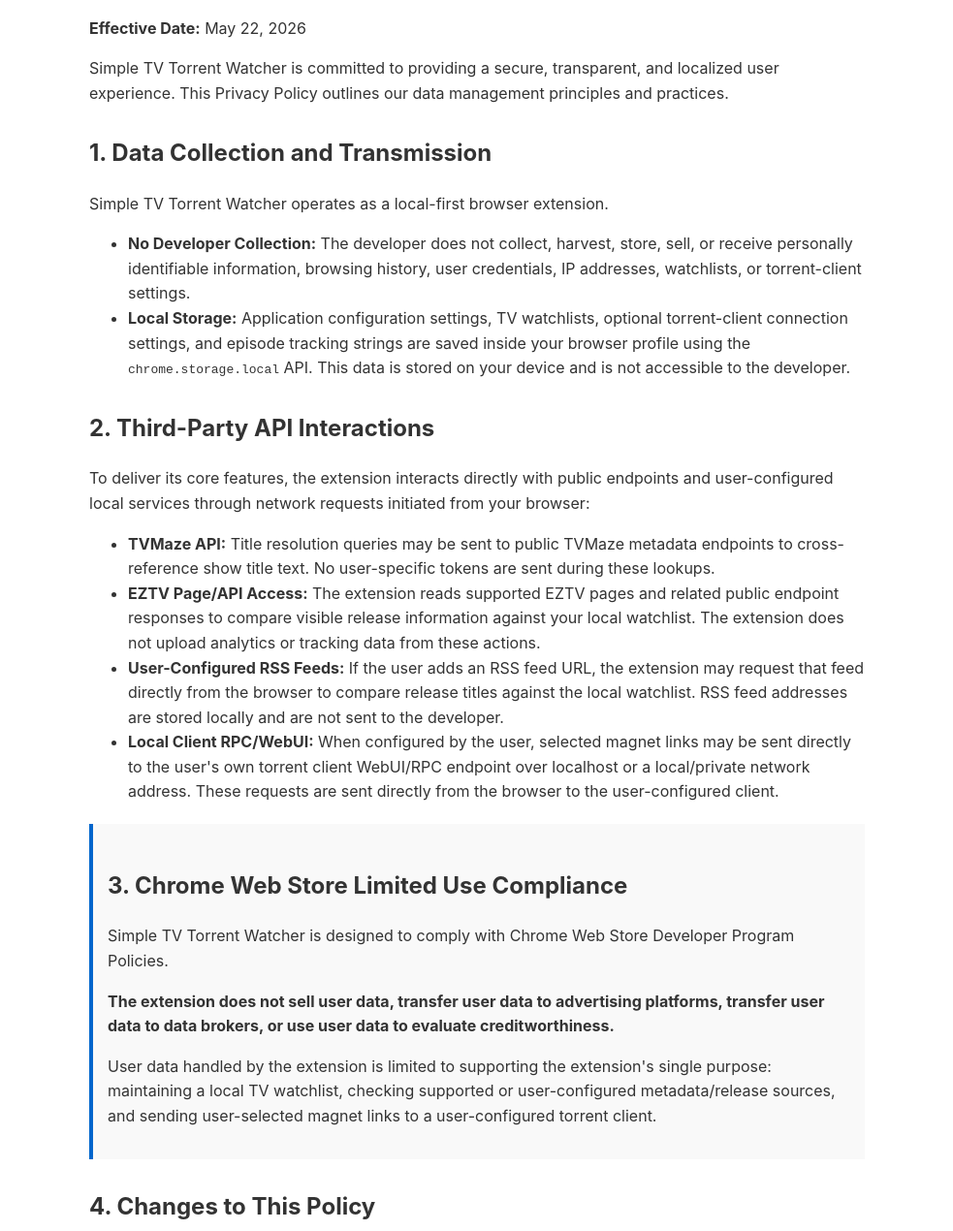
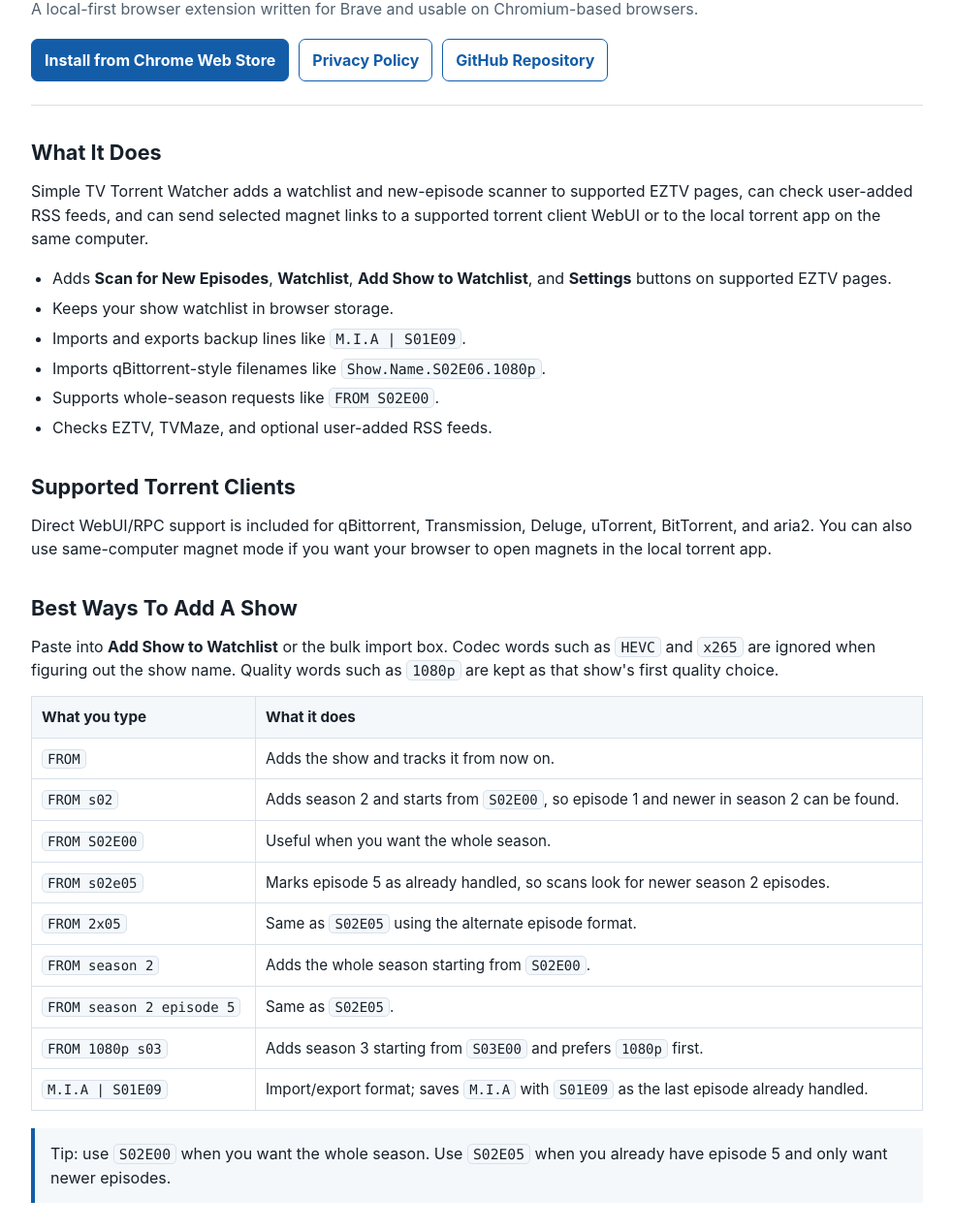
Before and after one commit to sjustaguy-lgtm/simple-tv-torrent-watcher, a plain HTML site: page index.html in a window 1280 px wide. Shown: the part 108-1378 px from the top of the page at 97% size, without its empty margins (148-1131 px from the left). Drawn offline with Linux system fonts and the light colour scheme.

Commit message:
Add public project page

```diff
--- a/index.html
+++ b/index.html
@@ -1,51 +1,184 @@
 <!DOCTYPE html>
 <html lang="en">
 <head>
-    <meta charset="UTF-8">
-    <meta name="viewport" content="width=device-width, initial-scale=1.0">
-    <title>Privacy Policy - Simple TV Torrent Watcher</title>
-    <style>
-        body { font-family: -apple-system, BlinkMacSystemFont, "Segoe UI", Roboto, sans-serif; line-height: 1.6; max-width: 800px; margin: 40px auto; padding: 0 20px; color: #333; }
-        h1 { border-bottom: 2px solid #eaeaea; padding-bottom: 10px; }
-        h2 { margin-top: 30px; }
-        .highlight-box { background-color: #f9f9f9; border-left: 4px solid #0066cc; padding: 15px; margin: 20px 0; }
-    </style>
+  <meta charset="UTF-8">
+  <meta name="viewport" content="width=device-width, initial-scale=1.0">
+  <title>Simple TV Torrent Watcher</title>
+  <style>
+    :root {
+      color-scheme: light;
+      --ink: #17202a;
+      --muted: #51606f;
+      --line: #d8e1ea;
+      --blue: #135da8;
+      --soft: #f4f8fb;
+    }
+    body {
+      margin: 0;
+      font-family: -apple-system, BlinkMacSystemFont, "Segoe UI", Roboto, Arial, sans-serif;
+      line-height: 1.55;
+      color: var(--ink);
+      background: #ffffff;
+    }
+    main {
+      max-width: 920px;
+      margin: 0 auto;
+      padding: 40px 20px 56px;
+    }
+    header {
+      border-bottom: 1px solid var(--line);
+      padding-bottom: 24px;
+      margin-bottom: 28px;
+    }
+    h1 {
+      font-size: clamp(2rem, 4vw, 3rem);
+      line-height: 1.1;
+      margin: 0 0 12px;
+    }
+    h2 {
+      margin: 32px 0 10px;
+      font-size: 1.35rem;
+    }
+    p {
+      margin: 0 0 14px;
+    }
+    a {
+      color: var(--blue);
+      font-weight: 650;
+    }
+    ul {
+      padding-left: 22px;
+    }
+    li {
+      margin: 6px 0;
+    }
+    table {
+      width: 100%;
+      border-collapse: collapse;
+      margin: 14px 0;
+      font-size: 0.95rem;
+    }
+    th, td {
+      border: 1px solid var(--line);
+      padding: 9px 10px;
+      vertical-align: top;
+      text-align: left;
+    }
+    th {
+      background: var(--soft);
+    }
+    code {
+      background: var(--soft);
+      border: 1px solid var(--line);
+      border-radius: 5px;
+      padding: 1px 5px;
+      font-family: ui-monospace, SFMono-Regular, Menlo, Consolas, monospace;
+      font-size: 0.92em;
+    }
+    .links {
+      display: flex;
+      flex-wrap: wrap;
+      gap: 10px;
+      margin-top: 18px;
+    }
+    .button {
+      display: inline-block;
+      border: 1px solid var(--blue);
+      border-radius: 7px;
+      padding: 9px 13px;
+      text-decoration: none;
+      background: var(--blue);
+      color: #ffffff;
+    }
+    .button.secondary {
+      background: #ffffff;
+      color: var(--blue);
+    }
+    .note {
+      background: var(--soft);
+      border-left: 4px solid var(--blue);
+      padding: 14px 16px;
+      margin: 18px 0;
+    }
+    .muted {
+      color: var(--muted);
+    }
+  </style>
 </head>
 <body>
+  <main>
+    <header>
+      <h1>Simple TV Torrent Watcher</h1>
+      <p class="muted">A local-first browser extension written for Brave and usable on Chromium-based browsers.</p>
+      <div class="links">
+        <a class="button" href="https://chromewebstore.google.com/detail/kdmhdojmjaececadkhjgkcfalgjnfahi?utm_source=item-share-cb">Install from Chrome Web Store</a>
+        <a class="button secondary" href="privacy-policy.html">Privacy Policy</a>
+        <a class="button secondary" href="https://github.com/sjustaguy-lgtm/simple-tv-torrent-watcher">GitHub Repository</a>
+      </div>
+    </header>
 
-    <h1>Privacy Policy for Simple TV Torrent Watcher</h1>
-    <p><strong>Effective Date:</strong> May 22, 2026</p>
+    <section>
+      <h2>What It Does</h2>
+      <p>Simple TV Torrent Watcher adds a watchlist and new-episode scanner to supported EZTV pages, can check user-added RSS feeds, and can send selected magnet links to a supported torrent client WebUI or to the local torrent app on the same computer.</p>
+      <ul>
+        <li>Adds <strong>Scan for New Episodes</strong>, <strong>Watchlist</strong>, <strong>Add Show to Watchlist</strong>, and <strong>Settings</strong> buttons on supported EZTV pages.</li>
+        <li>Keeps your show watchlist in browser storage.</li>
+        <li>Imports and exports backup lines like <code>M.I.A | S01E09</code>.</li>
+        <li>Imports qBittorrent-style filenames like <code>Show.Name.S02E06.1080p</code>.</li>
+        <li>Supports whole-season requests like <code>FROM S02E00</code>.</li>
+        <li>Checks EZTV, TVMaze, and optional user-added RSS feeds.</li>
+      </ul>
+    </section>
 
-    <p>Simple TV Torrent Watcher is committed to providing a secure, transparent, and localized user experience. This Privacy Policy outlines our data management principles and practices.</p>
+    <section>
+      <h2>Supported Torrent Clients</h2>
+      <p>Direct WebUI/RPC support is included for qBittorrent, Transmission, Deluge, uTorrent, BitTorrent, and aria2. You can also use same-computer magnet mode if you want your browser to open magnets in the local torrent app.</p>
+    </section>
 
-    <h2>1. Data Collection and Transmission</h2>
-    <p>Simple TV Torrent Watcher operates as a local-first browser extension.</p>
-    <ul>
-        <li><strong>No Developer Collection:</strong> The developer does not collect, harvest, store, sell, or receive personally identifiable information, browsing history, user credentials, IP addresses, watchlists, or torrent-client settings.</li>
-        <li><strong>Local Storage:</strong> Application configuration settings, TV watchlists, optional torrent-client connection settings, and episode tracking strings are saved inside your browser profile using the <code>chrome.storage.local</code> API. This data is stored on your device and is not accessible to the developer.</li>
-    </ul>
+    <section>
+      <h2>Best Ways To Add A Show</h2>
+      <p>Paste into <strong>Add Show to Watchlist</strong> or the bulk import box. Codec words such as <code>HEVC</code> and <code>x265</code> are ignored when figuring out the show name. Quality words such as <code>1080p</code> are kept as that show's first quality choice.</p>
+      <table>
+        <thead>
+          <tr>
+            <th>What you type</th>
+            <th>What it does</th>
+          </tr>
+        </thead>
+        <tbody>
+          <tr><td><code>FROM</code></td><td>Adds the show and tracks it from now on.</td></tr>
+          <tr><td><code>FROM s02</code></td><td>Adds season 2 and starts from <code>S02E00</code>, so episode 1 and newer in season 2 can be found.</td></tr>
+          <tr><td><code>FROM S02E00</code></td><td>Useful when you want the whole season.</td></tr>
+          <tr><td><code>FROM s02e05</code></td><td>Marks episode 5 as already handled, so scans look for newer season 2 episodes.</td></tr>
+          <tr><td><code>FROM 2x05</code></td><td>Same as <code>S02E05</code> using the alternate episode format.</td></tr>
+          <tr><td><code>FROM season 2</code></td><td>Adds the whole season starting from <code>S02E00</code>.</td></tr>
+          <tr><td><code>FROM season 2 episode 5</code></td><td>Same as <code>S02E05</code>.</td></tr>
+          <tr><td><code>FROM 1080p s03</code></td><td>Adds season 3 starting from <code>S03E00</code> and prefers <code>1080p</code> first.</td></tr>
+          <tr><td><code>M.I.A | S01E09</code></td><td>Import/export format; saves <code>M.I.A</code> with <code>S01E09</code> as the last episode already handled.</td></tr>
+        </tbody>
+      </table>
+      <p class="note">Tip: use <code>S02E00</code> when you want the whole season. Use <code>S02E05</code> when you already have episode 5 and only want newer episodes.</p>
+    </section>
 
-    <h2>2. Third-Party API Interactions</h2>
-    <p>To deliver its core features, the extension interacts directly with public endpoints and user-configured local services through network requests initiated from your browser:</p>
-    <ul>
-        <li><strong>TVMaze API:</strong> Title resolution queries may be sent to public TVMaze metadata endpoints to cross-reference show title text. No user-specific tokens are sent during these lookups.</li>
-        <li><strong>EZTV Page/API Access:</strong> The extension reads supported EZTV pages and related public endpoint responses to compare visible release information against your local watchlist. The extension does not upload analytics or tracking data from these actions.</li>
-        <li><strong>User-Configured RSS Feeds:</strong> If the user adds an RSS feed URL, the extension may request that feed directly from the browser to compare release titles against the local watchlist. RSS feed addresses are stored locally and are not sent to the developer.</li>
-        <li><strong>Local Client RPC/WebUI:</strong> When configured by the user, selected magnet links may be sent directly to the user's own torrent client WebUI/RPC endpoint over localhost or a local/private network address. These requests are sent directly from the browser to the user-configured client.</li>
-    </ul>
+    <section>
+      <h2>Privacy</h2>
+      <p>The extension is local-first. Watchlists, settings, custom RSS feed addresses, and torrent-client connection settings are stored in your browser profile using browser storage.</p>
+      <p>The developer does not collect, receive, sell, or store your watchlist, browsing history, torrent-client settings, credentials, IP address, or analytics.</p>
+    </section>
 
-    <div class="highlight-box">
-        <h2>3. Chrome Web Store Limited Use Compliance</h2>
-        <p>Simple TV Torrent Watcher is designed to comply with Chrome Web Store Developer Program Policies.</p>
-        <p><strong>The extension does not sell user data, transfer user data to advertising platforms, transfer user data to data brokers, or use user data to evaluate creditworthiness.</strong></p>
-        <p>User data handled by the extension is limited to supporting the extension's single purpose: maintaining a local TV watchlist, checking supported or user-configured metadata/release sources, and sending user-selected magnet links to a user-configured torrent client.</p>
-    </div>
+    <section>
+      <h2>Public Pages</h2>
+      <ul>
+        <li><a href="privacy-policy.html">Privacy policy</a></li>
+        <li><a href="https://github.com/sjustaguy-lgtm/simple-tv-torrent-watcher">GitHub repository</a></li>
+        <li><a href="https://chromewebstore.google.com/detail/kdmhdojmjaececadkhjgkcfalgjnfahi?utm_source=item-share-cb">Chrome Web Store listing</a></li>
+      </ul>
+    </section>
 
-    <h2>4. Changes to This Policy</h2>
-    <p>Updates or adjustments to this policy may be included with future extension updates or published on the extension's public listing or project page.</p>
-
-    <h2>5. Contact</h2>
-    <p>For questions about this privacy policy, please contact the developer through the contact channel listed on the extension's distribution marketplace page or project repository.</p>
-
+    <section>
+      <h2>Legal Note</h2>
+      <p>This project is only a browser extension for managing a local TV watchlist and opening or sending magnet links selected by the user. Use it only where legal in your country.</p>
+    </section>
+  </main>
 </body>
 </html>
```
